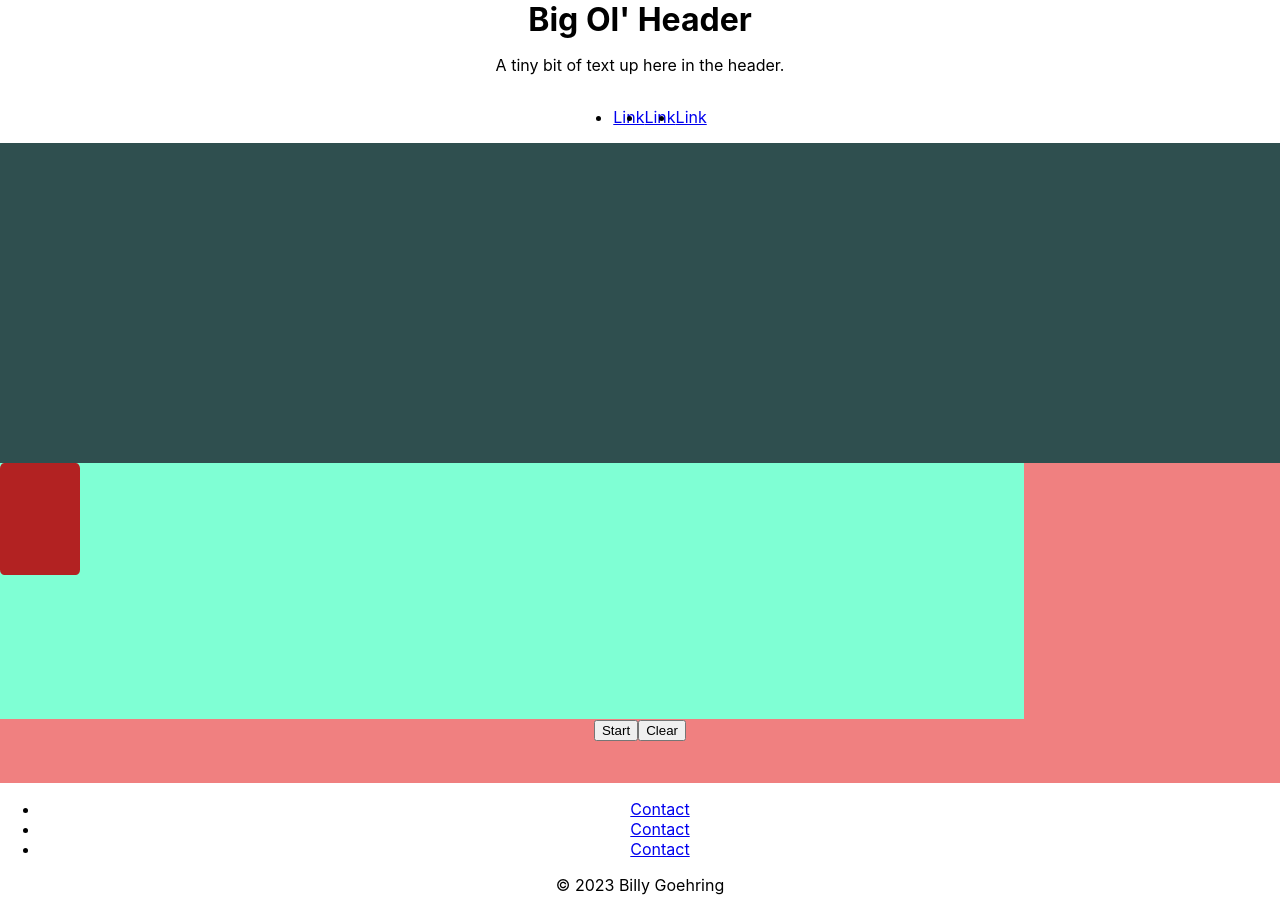
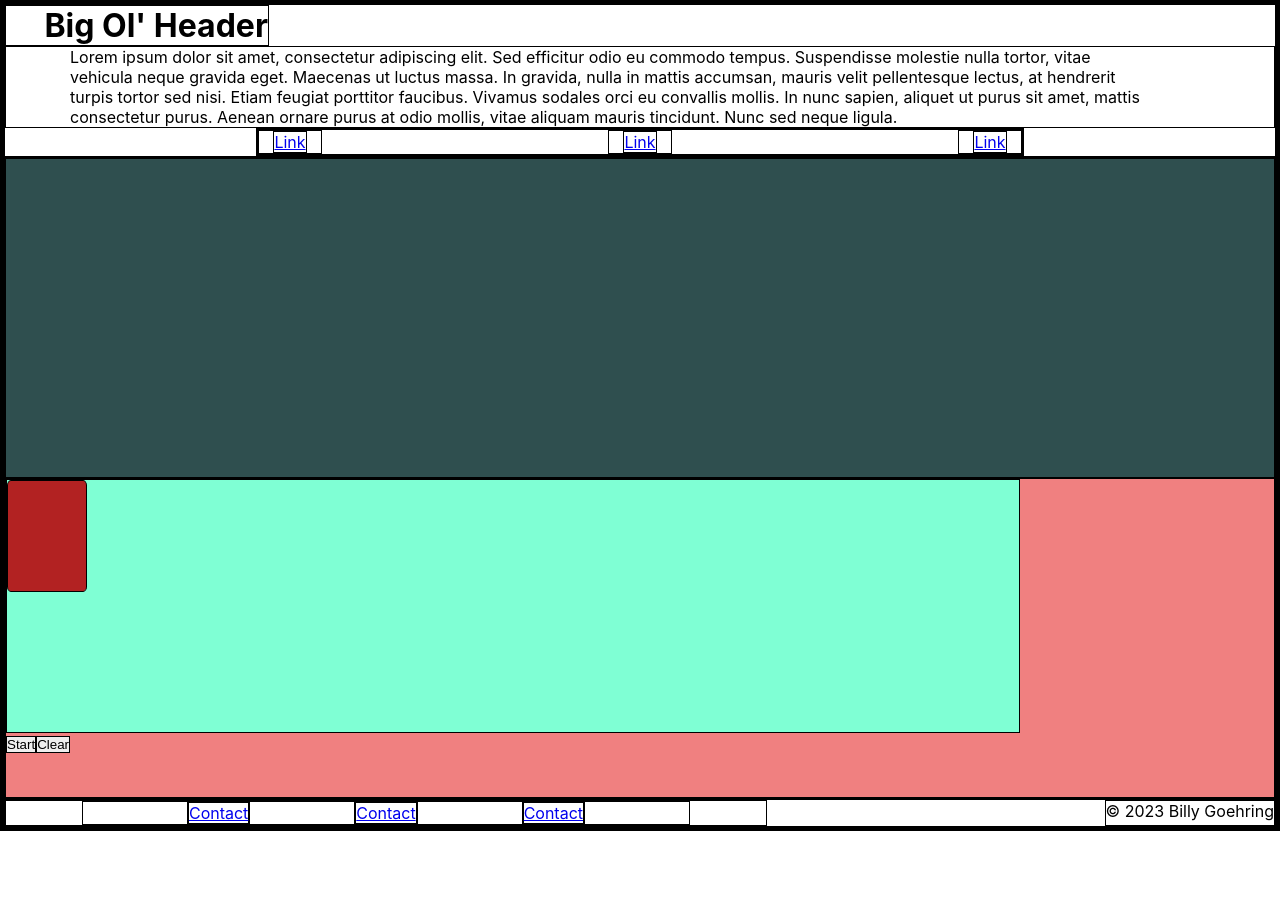
Before and after one commit to billydean/nostalgic-tarot, a JavaScript app: page / in a window 1280 px wide. After the commit the page ends 831 px from the top, so only its background shows below. Built offline with nearby package versions, Linux system fonts and the light colour scheme; the HTML template or start-up script is replaced by a standard one.

Commit message:
Header and Footer basic css

```diff
--- a/src/App.css
+++ b/src/App.css
@@ -1,40 +1,8 @@
-.App {
-  text-align: center;
-}
-
-.App-logo {
-  height: 40vmin;
-  pointer-events: none;
-}
-
-@media (prefers-reduced-motion: no-preference) {
-  .App-logo {
-    animation: App-logo-spin infinite 20s linear;
-  }
-}
-
-.App-header {
-  background-color: #282c34;
-  min-height: 100vh;
-  display: flex;
-  flex-direction: column;
-  align-items: center;
-  justify-content: center;
-  font-size: calc(10px + 2vmin);
-  color: white;
-}
-
-.App-link {
-  color: #61dafb;
-}
-
-@keyframes App-logo-spin {
-  from {
-    transform: rotate(0deg);
-  }
-  to {
-    transform: rotate(360deg);
-  }
+* {
+  box-sizing: border-box;
+  border: solid black 1px;
+  margin: 0;
+  padding: 0;
 }
 
 .reading {
@@ -67,9 +35,45 @@
 }
 
 .header h1 {
-  margin: 0;
+  align-self: first baseline;
+  padding-left: 3vw;
 }
 
+.header p {
+  align-self: first baseline;
+  padding-left: 5vw;
+  padding-right: 10vw;
+}
+
+.navbar {
+  width: 60vw;
+
+}
 .navbar ul {
   display : flex;
+  justify-content: space-between;
+  list-style-type: none;
 }
+
+.navbar li {
+  width: 5vw;
+  display: flex;
+  justify-content: center;
+}
+
+.footer {
+  display: flex;
+  justify-content: space-between;
+}
+
+.contact {
+  display: flex;
+  width: 60%;
+  justify-content: space-evenly;
+}
+.contact ul {
+  display: flex;
+  justify-content: space-evenly;
+  width: 80%;
+  list-style-type: none;
+}
--- a/src/components/Contact.js
+++ b/src/components/Contact.js
@@ -3,7 +3,7 @@
 function Contact () {
 
     return (
-        <nav>
+        <nav className="contact">
             <ul>
                 <li><a href="/">Contact</a></li>
                 <li><a href="/">Contact</a></li>
--- a/src/components/Footers.js
+++ b/src/components/Footers.js
@@ -4,7 +4,7 @@ import Contact from "./Contact";
 function Footer () {
 
     return (
-        <footer>
+        <footer className="footer">
             <Contact />
             <p>© 2023 Billy Goehring</p>
         </footer>
--- a/src/components/Header.js
+++ b/src/components/Header.js
@@ -6,7 +6,7 @@ function Header () {
     return (
         <header className="header">
             <h1>Big Ol' Header</h1>
-            <p>A tiny bit of text up here in the header. </p>
+            <p>Lorem ipsum dolor sit amet, consectetur adipiscing elit. Sed efficitur odio eu commodo tempus. Suspendisse molestie nulla tortor, vitae vehicula neque gravida eget. Maecenas ut luctus massa. In gravida, nulla in mattis accumsan, mauris velit pellentesque lectus, at hendrerit turpis tortor sed nisi. Etiam feugiat porttitor faucibus. Vivamus sodales orci eu convallis mollis. In nunc sapien, aliquet ut purus sit amet, mattis consectetur purus. Aenean ornare purus at odio mollis, vitae aliquam mauris tincidunt. Nunc sed neque ligula. </p>
             <Nav />
         </header>
     )
```
